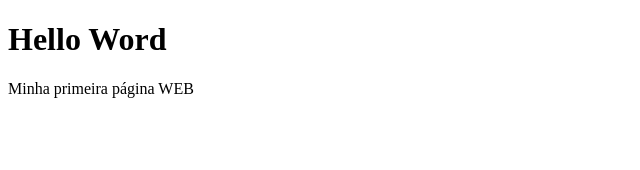
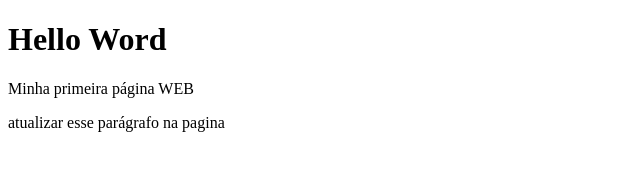
Before and after one commit to mellodev11/senai-frontend, a plain HTML site: page index.html in a window 1280 px wide. Shown: the whole page, without its empty margins (0-640 px from the left). Drawn offline with Linux system fonts and the light colour scheme.

Commit message:
commit 02

```diff
--- a/index.html
+++ b/index.html
@@ -10,5 +10,6 @@
 <body>
   <h1>Hello Word</h1>
   <p>Minha primeira página WEB</p>
+  <p>atualizar esse parágrafo na pagina</p>
 </body>
 </html>
```
